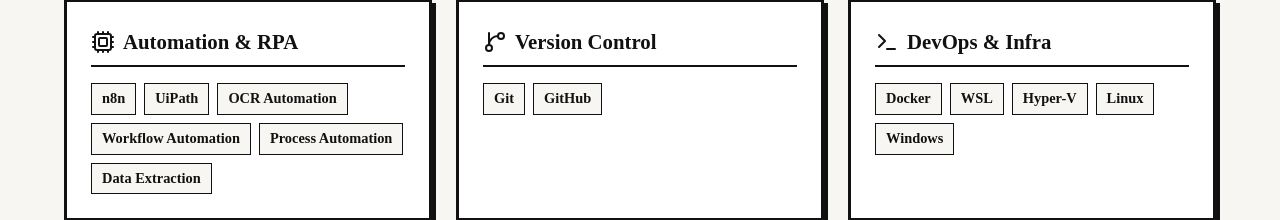
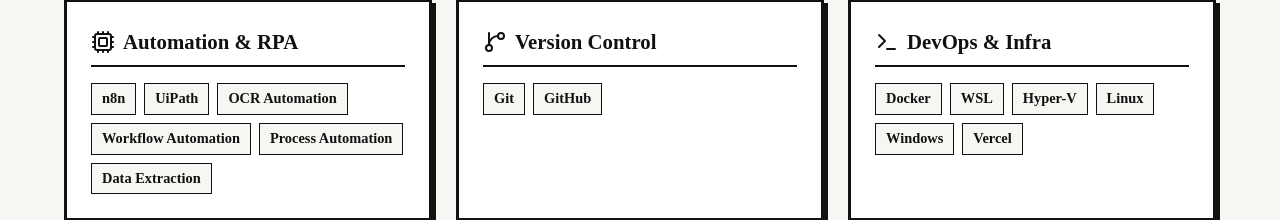
Before and after one commit to Rithish-Codecraft/rithish-portfolio, a plain HTML site: page index.html in a window 1280 px wide. Shown: the part 2380-2600 px from the top of the page. Drawn offline with nearby package versions, Linux system fonts and the light colour scheme.

Commit message:
Add Vercel to DevOps & Infrastructure skills card

```diff
--- a/index.html
+++ b/index.html
@@ -241,6 +241,7 @@
                         <span class="skill-item-neo">Hyper-V</span>
                         <span class="skill-item-neo">Linux</span>
                         <span class="skill-item-neo">Windows</span>
+                        <span class="skill-item-neo">Vercel</span>
                     </div>
                 </div>
 
```
